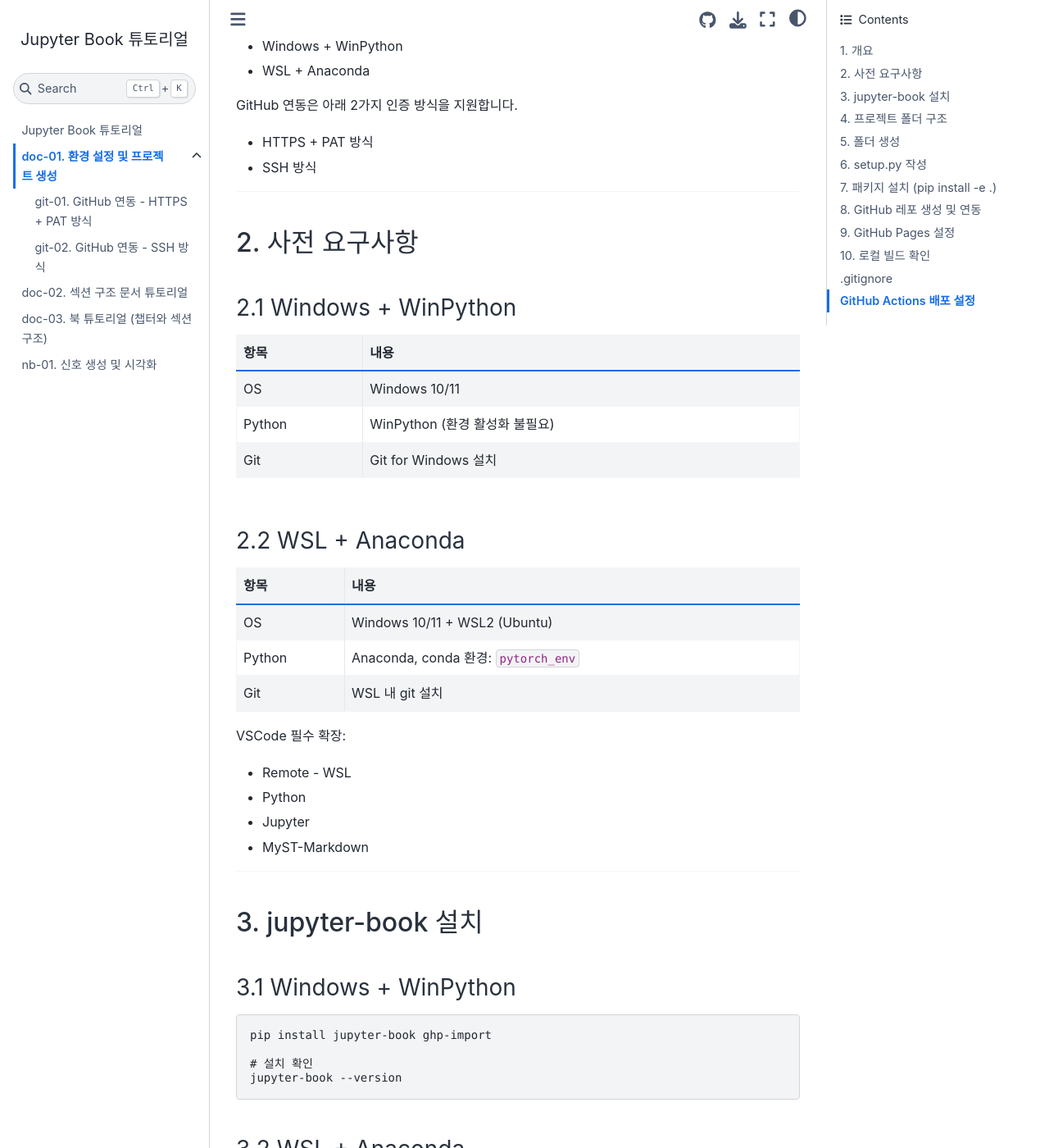
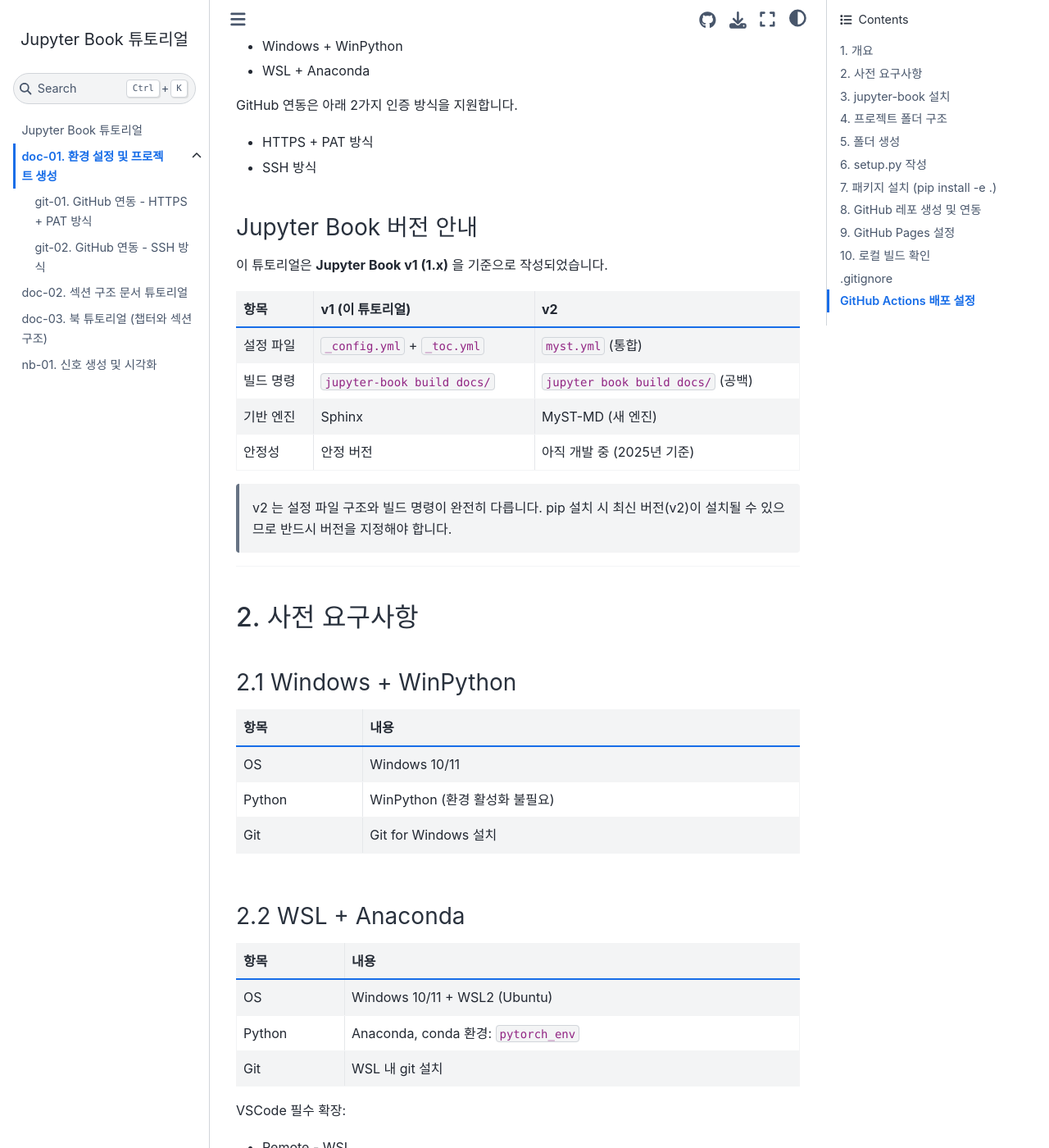
Before and after one commit to nyx7zen/jupyter_book_tutorial, a Jupyter Book: the page built from docs/contents/doc-01-setup.md, in a window 1280 px wide and 1400 px high, scrolled down 289 px. Shown: the whole window at 82% size. Built offline with Jupyter Book 1.0.4 settings and Sphinx 7.4.7 and the Sphinx Book theme 1.1.4, drawn with Linux system fonts in a browser that asks for light colours; some of the changed text lies outside the part shown.

Commit message:
docs: update for jupyter-book v1, fix deploy workflow

````diff
--- a/docs/contents/doc-01-setup.md
+++ b/docs/contents/doc-01-setup.md
@@ -13,6 +13,19 @@
 
 - HTTPS + PAT 방식
 - SSH 방식
+
+### Jupyter Book 버전 안내
+
+이 튜토리얼은 **Jupyter Book v1 (1.x)** 을 기준으로 작성되었습니다.
+
+| 항목 | v1 (이 튜토리얼) | v2 |
+|------|-----------------|-----|
+| 설정 파일 | `_config.yml` + `_toc.yml` | `myst.yml` (통합) |
+| 빌드 명령 | `jupyter-book build docs/` | `jupyter book build docs/` (공백) |
+| 기반 엔진 | Sphinx | MyST-MD (새 엔진) |
+| 안정성 | 안정 버전 | 아직 개발 중 (2025년 기준) |
+
+> v2 는 설정 파일 구조와 빌드 명령이 완전히 다릅니다. pip 설치 시 최신 버전(v2)이 설치될 수 있으므로 반드시 버전을 지정해야 합니다.
 
 ---
 
@@ -45,12 +58,14 @@
 
 ## 3. jupyter-book 설치
 
+> **버전 주의:** `pip install jupyter-book` 만 실행하면 v2 (최신 버전) 가 설치됩니다. 이 튜토리얼은 v1 기준이므로 반드시 버전을 지정합니다.
+
 ### 3.1 Windows + WinPython
 
 ```cmd
-pip install jupyter-book ghp-import
+pip install jupyter-book==1.0.4 ghp-import
 
-# 설치 확인
+# 설치 확인 (v1.0.4 가 표시되어야 합니다)
 jupyter-book --version
 ```
 
@@ -58,9 +73,9 @@
 
 ```bash
 conda activate pytorch_env
-pip install jupyter-book ghp-import
+pip install jupyter-book==1.0.4 ghp-import
 
-# 설치 확인
+# 설치 확인 (v1.0.4 가 표시되어야 합니다)
 jupyter-book --version
 ```
 
@@ -265,14 +280,20 @@
 
 GitHub Pages 는 빌드된 Jupyter Book 을 웹에 공개하는 기능입니다.
 
-**최초 1회 설정:**
+**최초 1회 설정 순서:**
 
-- GitHub 레포 → Settings → Pages
-- Source: `Deploy from a branch` 선택
-- Branch: `gh-pages` 선택 → Save
+1. 먼저 `git push` 로 Actions 를 실행하여 `gh-pages` 브랜치를 생성합니다.
+2. Actions 가 성공한 후 아래 설정을 진행합니다.
+3. GitHub 레포 → **Settings** 탭 클릭
+4. 왼쪽 사이드바 → **Pages** 클릭
+5. **Source** 섹션에서:
+   - `Deploy from a branch` 선택
+   - Branch: **`gh-pages`** 선택
+   - 폴더: **`/ (root)`** 선택
+6. **Save** 클릭
 
 > `gh-pages` 브랜치는 GitHub Actions 가 최초 배포 시 자동으로 생성합니다.
-> 따라서 최초 push 후 Actions 가 실행된 다음 설정하면 됩니다.
+> Actions 실행 전에는 목록에 나타나지 않습니다.
 
 **배포 URL:**
 
@@ -323,12 +344,15 @@
 
 ```
 docs/_build/
+_build/
 docs/.jupyter_cache/
 __pycache__/
 *.pyc
 *.egg-info/
 .ipynb_checkpoints/
 ```
+
+> `_build/` 항목은 레포 루트에 빌드 캐시가 생성될 경우를 대비하여 추가합니다.
 
 ---
 
@@ -343,20 +367,23 @@
   push:
     branches: [main]
 
+permissions:
+  contents: write
+
 jobs:
   deploy:
     runs-on: ubuntu-latest
     steps:
-      - uses: actions/checkout@v3
+      - uses: actions/checkout@v4
 
       - name: Setup Python
-        uses: actions/setup-python@v4
+        uses: actions/setup-python@v5
         with:
           python-version: '3.11'
 
       - name: Install dependencies
         run: |
-          pip install jupyter-book ghp-import
+          pip install jupyter-book==1.0.4 ghp-import
           pip install -e .
 
       - name: Build
@@ -367,3 +394,12 @@
         env:
           GITHUB_TOKEN: ${{ secrets.GITHUB_TOKEN }}
 ```
+
+주요 설정 항목:
+
+| 항목 | 설명 |
+|------|------|
+| `permissions: contents: write` | `gh-pages` 브랜치 push 권한 부여 |
+| `jupyter-book==1.0.4` | v1 버전 고정 (미지정 시 v2 설치됨) |
+| `actions/checkout@v4` | 최신 checkout action |
+| `actions/setup-python@v5` | 최신 Python setup action |
````
Also changed, not shown: docs/contents/doc-02-section.md (+24 -2 lines), docs/contents/doc-03-chapter.md (+5 -0 lines).
